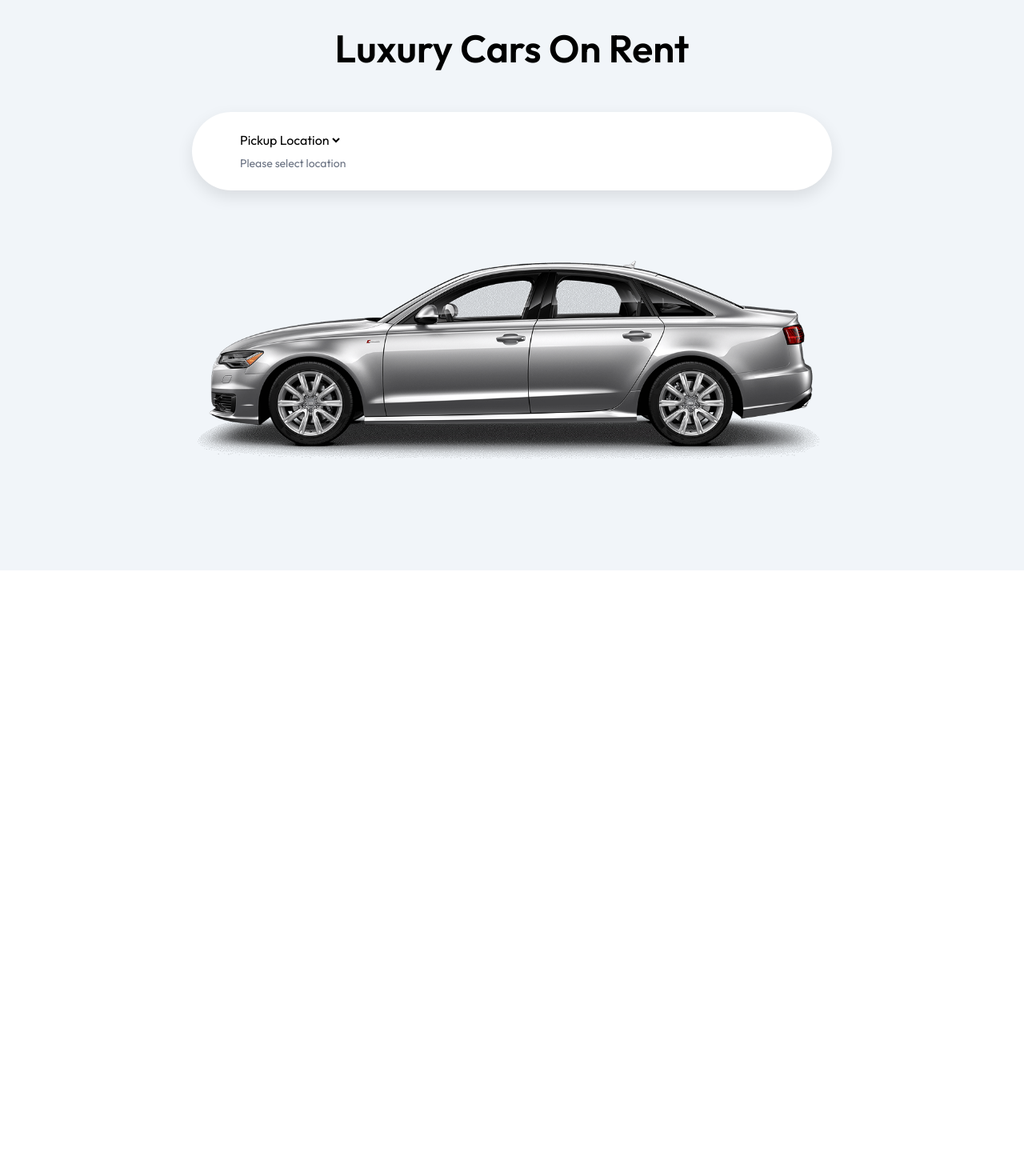
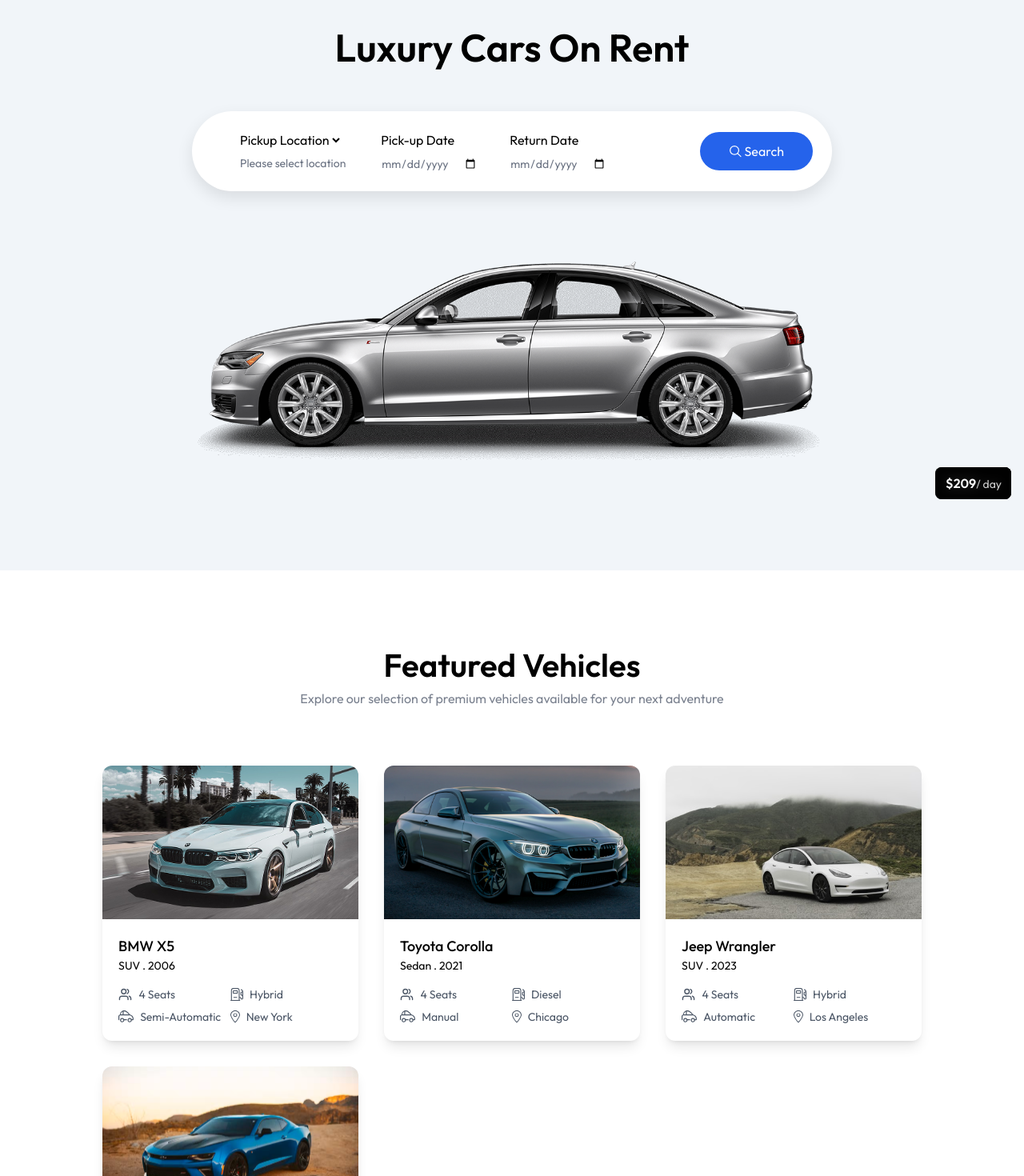
Before and after one commit to smThilshan/car-rental-front-end, a React (Vite) app: page / in a window 1280 px wide. Shown: the part 160-1630 px from the top of the page at 80% size. Before the commit the page ends 873 px from the top, so only its background shows below. Built offline with nearby package versions, Linux system fonts and the light colour scheme.

Commit message:
added feature section

```diff
--- /dev/null
+++ b/src/components/CarCard.jsx
@@ -0,0 +1,62 @@
+import React from "react";
+import { assets } from "../assets/assets";
+
+const CarCard = ({ car }) => {
+  const currency = import.meta.env.VITE_CURRENCY;
+
+  return (
+    <div className="group rounded-xl overflow-hidden shadow-lg hover:-translate-y-1 transition-all duration-500 cursor-pointer">
+      <div className="relative h-48 overflow-hidden">
+        <img
+          src={car.image}
+          alt="car image"
+          className="w-full h-full object-cover transition-transform duration-500 group-hover:scale-105"
+        />
+        {car.available && (
+          <p className="absolute top-4 left-4 bg-primary/90 text-white text-xs px-2.5 py-1 rounded-full">
+            Available Now
+          </p>
+        )}
+      </div>
+      <div className="absolute bottom-4 right-4 bg-black/80 backdrop-blur-sm text-white px-3 py-2 rounded-lg">
+        <span className="font-semibold">
+          {currency}
+          {car.pricePerDay}
+        </span>
+        <span className="text-sm text-white/80">/ day</span>
+      </div>
+      <div className="p-4 sm:p-5">
+        <div className="flex justify-between items-start mb-2">
+          <div>
+            <h3 className="text-lg font-medium">
+              {car.brand} {car.model}
+            </h3>
+            <p className="text-muted-foreground text-sm">
+              {car.category} . {car.year}
+            </p>
+          </div>
+        </div>
+        <div className="mt-4 grid grid-cols-2 gap-y-2 text-gray-600">
+          <div className="flex items-center text-sm text-muted-foreground">
+            <img src={assets.users_icon} alt="" className="h-4 mr-2" />
+            <span>{car.seating_capacity} Seats</span>
+          </div>
+          <div className="flex items-center text-sm text-muted-foreground">
+            <img src={assets.fuel_icon} alt="" className="h-4 mr-2" />
+            <span>{car.fuel_type}</span>
+          </div>
+          <div className="flex items-center text-sm text-muted-foreground">
+            <img src={assets.car_icon} alt="" className="h-4 mr-2" />
+            <span>{car.transmission}</span>
+          </div>
+          <div className="flex items-center text-sm text-muted-foreground">
+            <img src={assets.location_icon} alt="" className="h-4 mr-2" />
+            <span>{car.location}</span>
+          </div>
+        </div>
+      </div>
+    </div>
+  );
+};
+
+export default CarCard;
--- /dev/null
+++ b/src/components/FeatureSection.jsx
@@ -0,0 +1,23 @@
+import React from 'react'
+import Title from './Title'
+import { dummyCarData } from '../assets/assets'
+import CarCard from './CarCard'
+
+const FeatureSection = () => {
+  return (
+    <div className='flex flex-col items-center py-24 px-6 md:px-16 lg:px-24 xl:px-32'>
+        <div>
+            <Title  title='Featured Vehicles' subTitle="Explore our selection of premium vehicles available for your next adventure" />
+        </div>
+        <div className='grid grid-cols-1 sm:grid-cols-2 lg:grid-cols-3 gap-8 mt-18'>
+            {dummyCarData.slice(0,6).map((car)=>(
+                <div key={car._id}>
+                    <CarCard car={car}/>
+                </div>
+            ))}
+        </div>
+    </div>
+  )
+}
+
+export default FeatureSection
--- a/src/components/Hero.jsx
+++ b/src/components/Hero.jsx
@@ -1,27 +1,69 @@
-import React, { useState } from 'react'
-import { assets, cityList } from '../assets/assets'
-
+import React, { useState } from "react";
+import { assets, cityList } from "../assets/assets";
 
 const Hero = () => {
-const [pickupLocation, setPickupLocation] = useState('');
+  const [pickupLocation, setPickupLocation] = useState("");
 
   return (
-    <div className='h-screen flex flex-col items-center justify-center gap-14 bg-light text-center'>
-        <h1 className='text-4xl md:text-5xl font-semibold' >Luxury Cars On Rent</h1>
-        <form action="" className='flex flex-col md:flex-row items-start md:items-center justify-between p-6 rounded-lg md:rounded-full w-full max-w-80 md:max-w-200 bg-white shadow-[0px_8px_20px_rgba(0,0,0,0.1)]'>
-            <div className='flex flex-col md:flex-row items-start md:items-center gap-10 min-md:ml-8'>
-                <div className='flex flex-col items-start gap-2'>
-                    <select name="" id="" required value={pickupLocation} onChange={(e)=>setPickupLocation(e.target.value)}>
-                        <option value="">Pickup Location</option>
-                        {cityList.map((city)=> <option value={city} key={city} > {city}</option>)}
-                    </select>
-                    <p className='px-1 text-sm text-gray-500'>{pickupLocation ? pickupLocation : 'Please select location'}</p>
-                </div>
-            </div>
-        </form>
-        <img src={assets.main_car} alt="Car" srcset=""  className='max-h-74'/>
+    <div className="h-screen flex flex-col items-center justify-center gap-14 bg-light text-center">
+      <h1 className="text-4xl md:text-5xl font-semibold">
+        Luxury Cars On Rent
+      </h1>
+      <form
+        action=""
+        className="flex flex-col md:flex-row items-start md:items-center justify-between p-6 rounded-lg md:rounded-full w-full max-w-80 md:max-w-200 bg-white shadow-[0px_8px_20px_rgba(0,0,0,0.1)]"
+      >
+        <div className="flex flex-col md:flex-row items-start md:items-center gap-10 min-md:ml-8">
+          <div className="flex flex-col items-start gap-2">
+            <select
+              name=""
+              id=""
+              required
+              value={pickupLocation}
+              onChange={(e) => setPickupLocation(e.target.value)}
+            >
+              <option value="">Pickup Location</option>
+              {cityList.map((city) => (
+                <option value={city} key={city}>
+                  {" "}
+                  {city}
+                </option>
+              ))}
+            </select>
+            <p className="px-1 text-sm text-gray-500">
+              {pickupLocation ? pickupLocation : "Please select location"}
+            </p>
+          </div>
+          <div className="flex flex-col items-start gap-2">
+            <label htmlFor="pickup-date">Pick-up Date</label>
+            <input
+              type="date"
+              id="pickup-date"
+              min={new Date().toISOString().split("T")[0]}
+              className="text-sm text-gray-500"
+              required
+            />
+          </div>
+          <div className="flex flex-col items-start gap-2">
+            <label htmlFor="return-date">Return Date</label>
+            <input
+              type="date"
+              id="return-date"
+
+              className="text-sm text-gray-500"
+              required
+            />
+          </div>
+
+        </div>
+        <button className="flex items-center justify-center gap-1 px-9 py-3 max-sm:mt-4 bg-primary hover:bg-primary-dull text-white rounded-full cursor-pointer" >
+            <img src={assets.search_icon} alt="search"  className="brightness-300"/>
+            Search
+          </button>
+      </form>
+      <img src={assets.main_car} alt="Car" srcset="" className="max-h-74" />
     </div>
-  )
-}
+  );
+};
 
-export default Hero
+export default Hero;
--- /dev/null
+++ b/src/components/Title.jsx
@@ -0,0 +1,17 @@
+import React from "react";
+
+const Title = ({ title, subTitle, align }) => {
+  return (
+    <div
+      className={`flex flex-col justify-center items-center text-center ${
+        align === "left" && "md:items-start md:text-left"
+      }`}
+
+    >
+        <h1 className="font-semibold text-4xl md:text-[40px]">{title}</h1>
+        <p className="text-sm md:text-base text-gray-500/90 mt-2 max-w-156">{subTitle}</p>
+    </div>
+  );
+};
+
+export default Title;
--- a/src/pages/Home.jsx
+++ b/src/pages/Home.jsx
@@ -1,10 +1,12 @@
 import React from 'react'
 import Hero from '../components/Hero'
+import FeatureSection from '../components/FeatureSection'
 
 const Home = () => {
   return (
     <>
     <Hero/>
+    <FeatureSection/>
     </>
   )
 }
```
Also changed, not shown: 1 other file (tests, documents, lock files or other folders).
